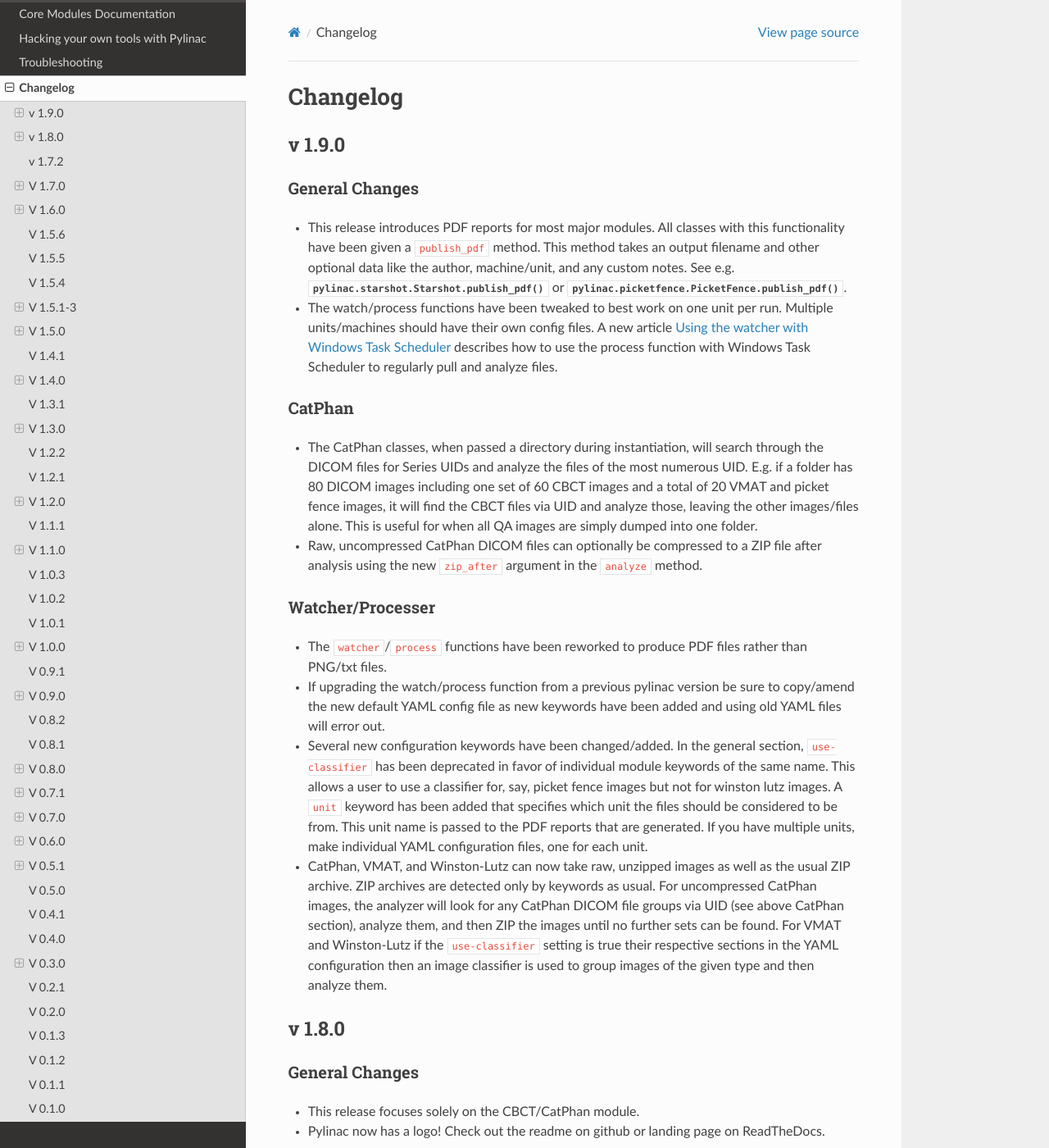
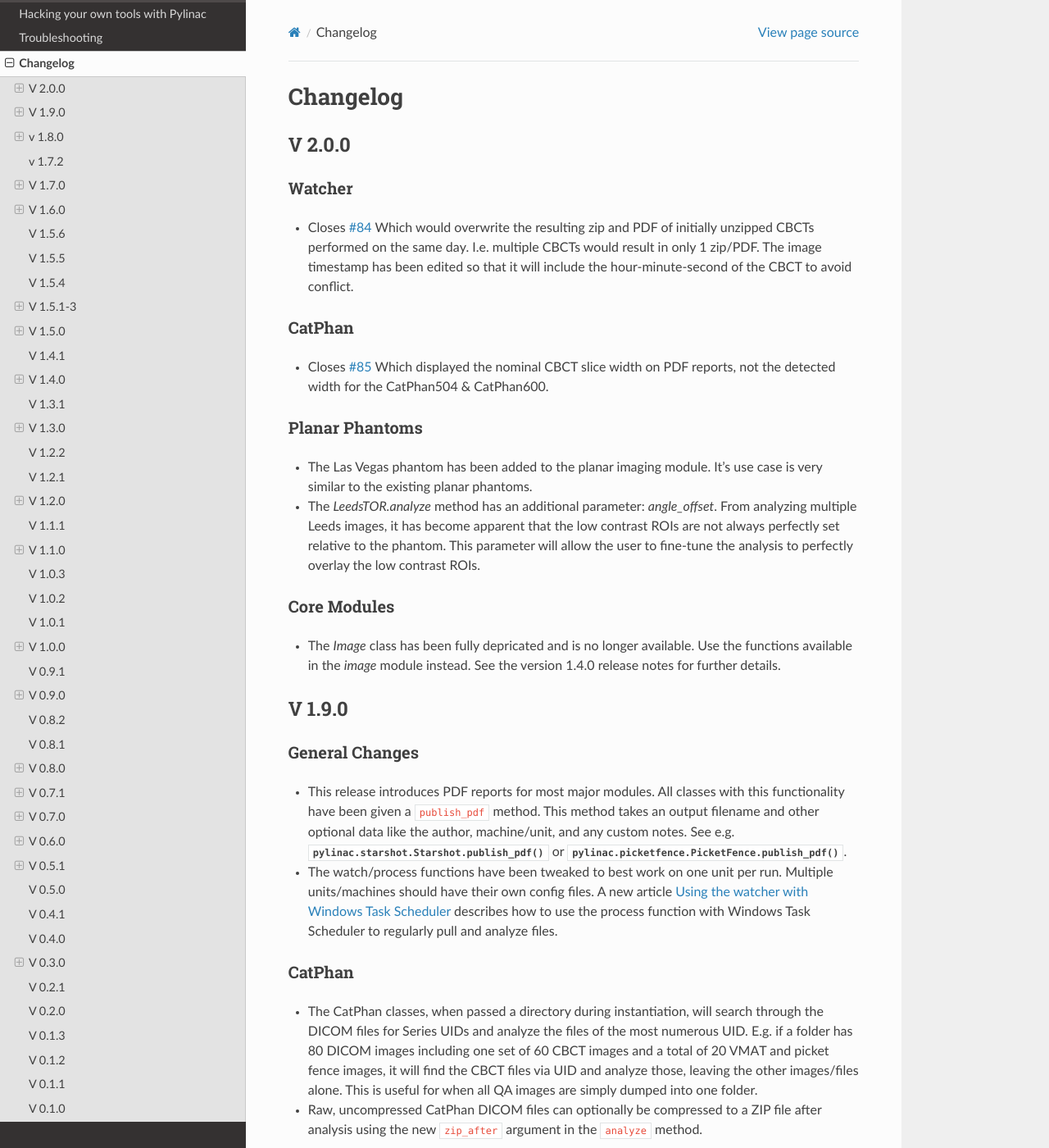
Before and after one commit to jrkerns/pylinac, a Sphinx documentation site: the page built from docs/source/changelog.rst, in a window 1280 px wide and 1400 px high. Shown: the whole window at 82% size. Built offline with Sphinx 7.4.7 and the Read the Docs theme 2.0.0, drawn with Linux system fonts in a browser that asks for light colours.

```diff
--- a/docs/source/changelog.rst
+++ b/docs/source/changelog.rst
@@ -3,7 +3,38 @@
 Changelog
 =========
 
-v 1.9.0
+V 2.0.0
+-------
+
+Watcher
+^^^^^^^
+
+* Closes `#84 <https://github.com/jrkerns/pylinac/issues/84>`_ Which would overwrite the resulting zip and PDF of
+  initially unzipped CBCTs performed on the same day. I.e. multiple CBCTs would result in only 1 zip/PDF. The image
+  timestamp has been edited so that it will include the hour-minute-second of the CBCT to avoid conflict.
+
+CatPhan
+^^^^^^^
+
+* Closes `#85 <https://github.com/jrkerns/pylinac/issues/85>`_ Which displayed the nominal CBCT slice width on PDF reports,
+  not the detected width for the CatPhan504 & CatPhan600.
+
+Planar Phantoms
+^^^^^^^^^^^^^^^
+
+* The Las Vegas phantom has been added to the planar imaging module. It's use case is very similar to the existing planar
+  phantoms.
+* The `LeedsTOR.analyze` method has an additional parameter: `angle_offset`. From analyzing multiple Leeds images, it has become
+  apparent that the low contrast ROIs are not always perfectly set relative to the phantom. This parameter will allow the user
+  to fine-tune the analysis to perfectly overlay the low contrast ROIs.
+
+Core Modules
+^^^^^^^^^^^^
+
+* The `Image` class has been fully depricated and is no longer available. Use the functions available in the `image` module instead.
+  See the version 1.4.0 release notes for further details.
+
+V 1.9.0
 -------
 
 General Changes
```
Also changed, not shown: 3 other files.
